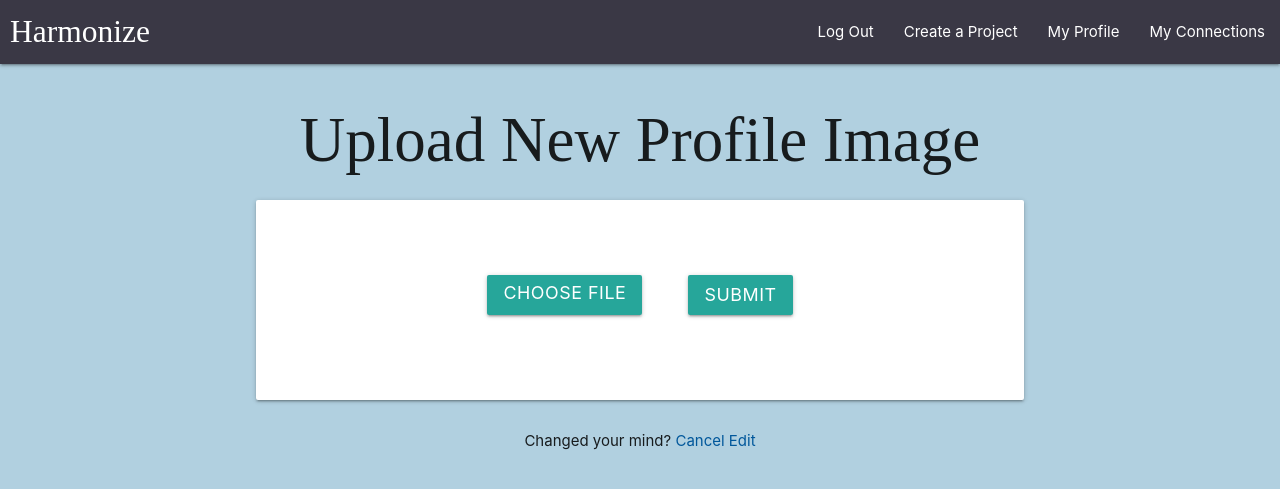
After one commit to Luketedwards/harmonize, a Flask app: page /upload_file in a window 1280 px wide. The commit adds this page. Shown: the top 489 px of the page. Run offline with Flask 2, Linux system fonts and the light colour scheme; the visitor is signed in with stand-in values (Sample User, id 1); a database or web service that is not in the repository returns one stand-in record (values such as "Sample title"); some libraries are stand-ins or nearby versions; some web fonts are replaced.

Commit message:
Created user profile picture upload function

```diff
--- a/app.py
+++ b/app.py
@@ -5,11 +5,18 @@ from flask import (
 from flask_pymongo import PyMongo
 from bson.objectid import ObjectId
 from werkzeug.security import generate_password_hash, check_password_hash
+from PIL import Image
+import pathlib
+
 if os.path.exists("env.py"):
     import env
 
+
 app = Flask(__name__)
 
+
+UPLOAD_FOLDER = 'static/images/user-images/'
+app.config['UPLOAD_FOLDER'] = UPLOAD_FOLDER
 app.config["MONGO_DBNAME"] = os.environ.get("MONGO_DBNAME")
 app.config["MONGO_URI"] = os.environ.get("MONGO_URI")
 app.secret_key = os.environ.get("SECRET_KEY")
@@ -139,6 +146,37 @@ def edit_profile():
 
     return render_template("edit-profile.html", current_user=current_user)
 
+
+
+
+@app.route('/upload_file', methods=['GET', 'POST'])
+def upload_file():
+    user = (session["user"])
+    username = mongo.db.users.find_one(
+        {"username": session["user"]})["username"]
+    current_user = mongo.db.users.find_one({'username':user})
+    user_id = mongo.db.users.find_one({'username':user})['_id']
+    if request.method == 'POST':
+        if 'file1' not in request.files:
+            return 'there is no file1 in form!'
+        file1 = request.files['file1']
+
+        newFileName = "profile-image" + "-" + user
+        path = os.path.join(app.config['UPLOAD_FOLDER'], file1.filename)
+        ext = pathlib.Path(path).suffix
+        newPath = os.path.join(app.config['UPLOAD_FOLDER'], newFileName + ext)
+        file1.save(newPath)
+        profile_pic_update = {'$set':{
+                'profile_pic': '/' + newPath
+            }
+        }
+        mongo.db.users.update_one({'_id':ObjectId(user_id)},profile_pic_update)
+        flash("Profile Picture Updated!")
+
+        return redirect(url_for("profile", username=username, current_user=current_user))
+
+    return render_template("upload_file.html")
+
 if __name__ == "__main__":
     app.run(host=os.environ.get("IP"),
             port=int(os.environ.get("PORT")),
--- a/static/css/style.css
+++ b/static/css/style.css
@@ -109,3 +109,41 @@ body{
 .tab a{
     color: blue;
 }
+
+#image-upload{
+    width: 60%;
+    margin-left: auto;
+    margin-right: auto;
+    height: 200px;
+}
+
+#image-upload input{
+    background-color: #B1D0E0;
+}
+
+#file-upload{
+    display: none;
+}
+
+#file-selected{
+    border: 1px solid black;
+    border-radius: 5px;
+    font-size: 1.6vw;
+    visibility: hidden;
+    position: relative;
+
+}
+
+#file-upload-label{
+    font-size: 1.4vw;
+    height: 40px;
+    margin-right: 42px;
+    margin-top: 20px;
+}
+
+#image-submit-btn{
+    height: 40px;
+    font-size: 1.4vw;
+    margin-top: 20px;
+
+}
--- a/static/js/script.js
+++ b/static/js/script.js
@@ -20,3 +20,7 @@ $(document).ready(function(){
   // TABS
   $('ul.tabs').tabs();
 });
+
+$(document).ready(function(){
+  $('#file-upload').bind('change', function() { var fileName = ''; fileName = $(this).val(); $('#file-selected').html(fileName).css("visibility", "visible");; })
+});
--- a/templates/profile.html
+++ b/templates/profile.html
@@ -56,6 +56,7 @@
         </div>
         <div class="center-align row s12">
           <a href="{{ url_for('edit_profile') }}" class=" waves-effect waves-light btn">Edit Profile</a>
+          <a href="{{ url_for('upload_file') }}" class=" waves-effect waves-light btn">Change Picture</a>
         </div>
       </div>
 
--- /dev/null
+++ b/templates/upload_file.html
@@ -0,0 +1,21 @@
+{% extends 'base.html'%}
+{% block content %}
+<h1 class="center-align">Upload New Profile Image</h1>
+<div id="image-upload" class="card-panel center-align">
+    <span id="file-selected"></span>
+        <form method="post" enctype="multipart/form-data">
+            <label id="file-upload-label" for="file-upload" type="file" class="btn">Choose File</label>
+        <input required class="btn" id="file-upload" type="file" name="file1" accept=".jpg,.png">
+        <button id="image-submit-btn" class='btn' type="submit">Submit</button>
+        </form>
+
+</div>
+<div class="row">
+    <div class="col s12">
+        <p class="center-align">
+            Changed your mind?
+            <a href="{{ url_for('profile', username=session['user']) }}" class="light-blue-text text-darken-4">Cancel Edit</a>
+        </p>
+    </div>
+</div>
+{% endblock %}
```
Also changed, not shown: static/images/user-images/default-pp-min.png (added), static/images/user-images/profile-image-laura.jpg (added), static/images/user-images/profile-image-laura.png (added), static/images/user-images/profile-image-lukemusic.jpg (added), static/images/user-images/profile-image-lukemusic.png (added), static/images/user-images/profile-image-lukemusicdefault-pp-min.png (added), 3 other files.
